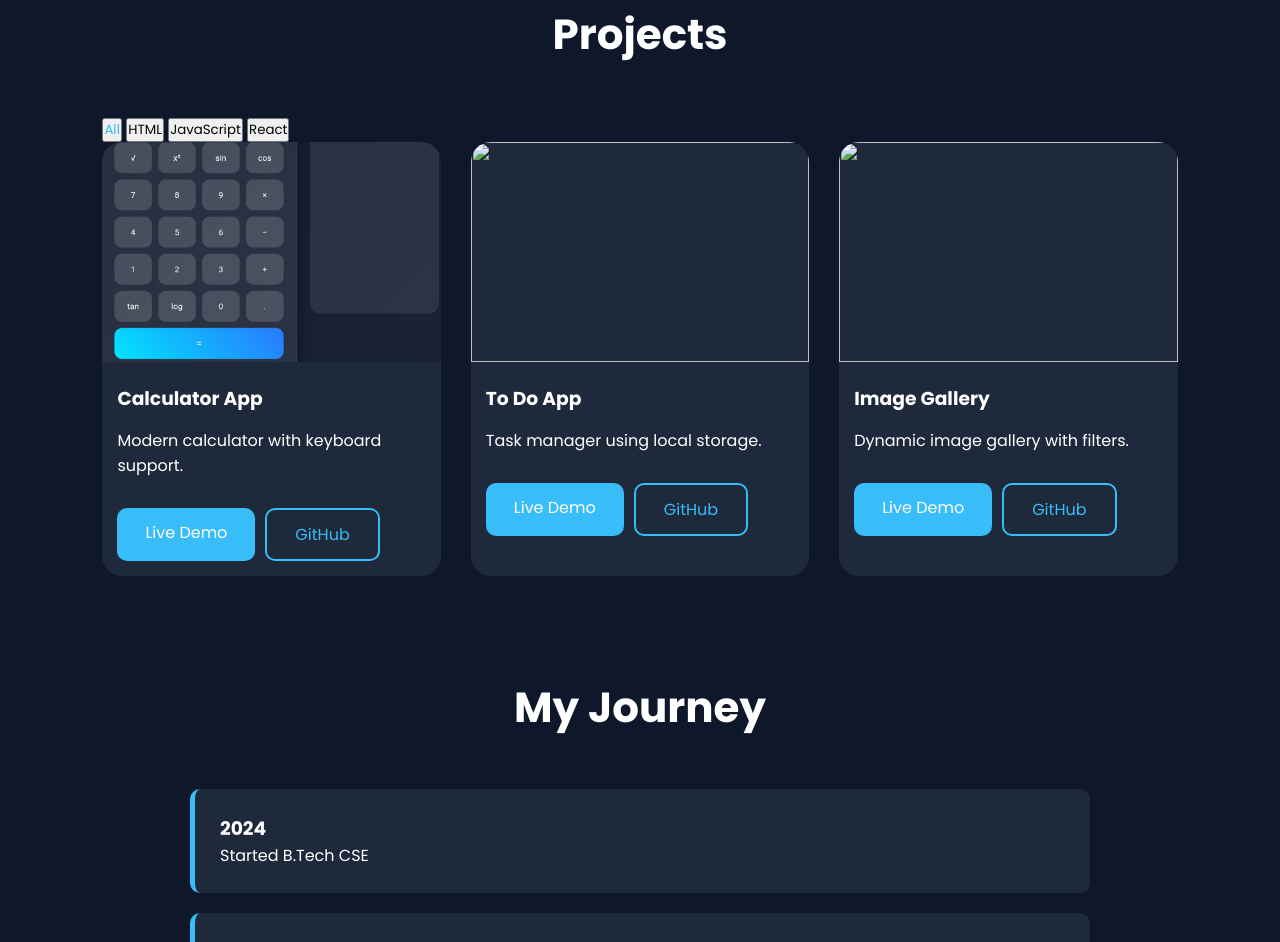
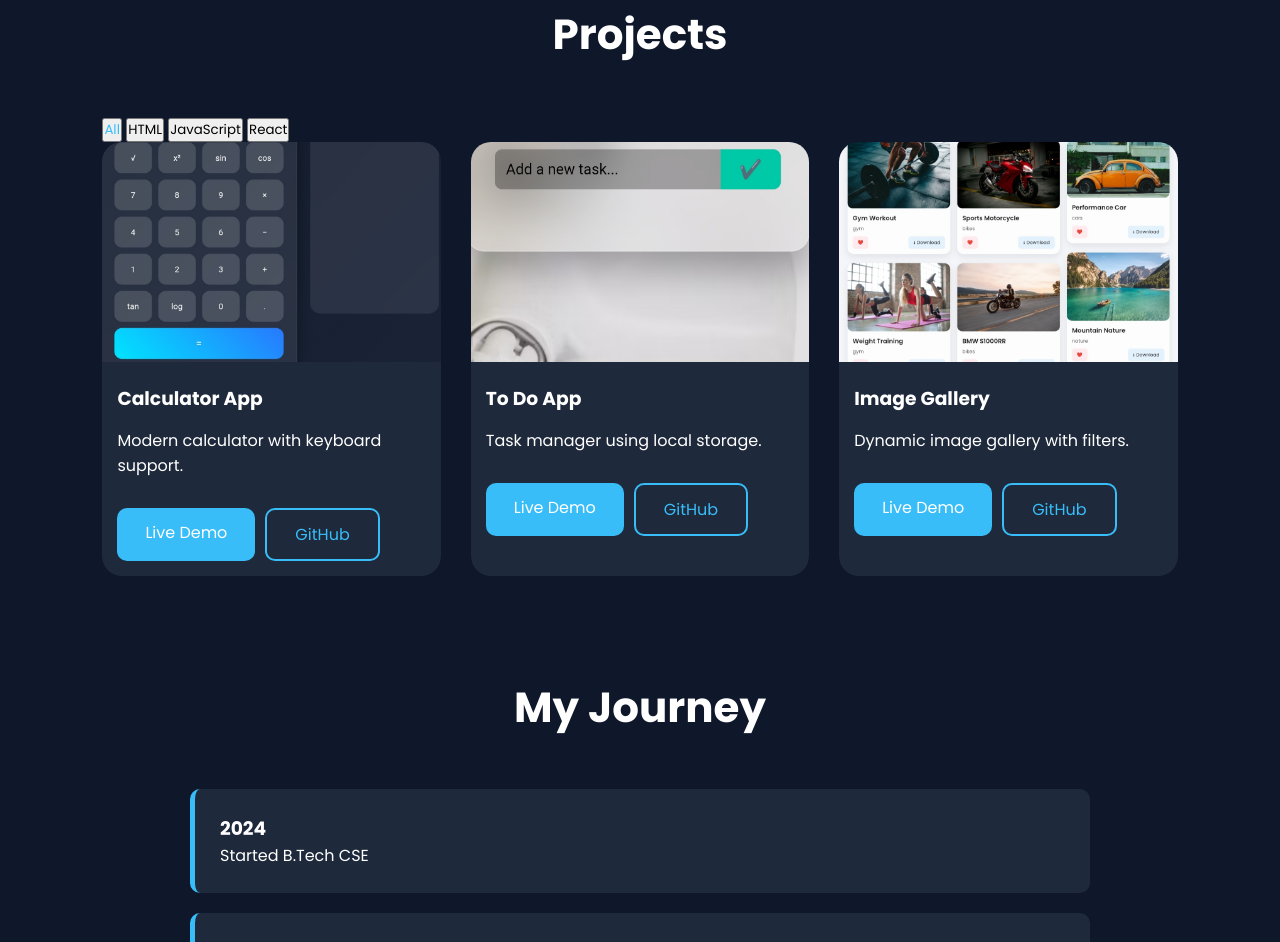
Before and after one commit to Dhanayush7/MY-PORTFOLIO, a plain HTML site: page index.html in a window 1280 px wide. Shown: the part 2495-3437 px from the top of the page. Drawn offline with nearby package versions, Linux system fonts and the light colour scheme; no server answers; animation ran at ten frames a second; files whose address does not match are found by name.

Commit message:
Media Changes

```diff
--- a/index.html
+++ b/index.html
@@ -401,7 +401,7 @@
 
             <div class="project-card">
 
-                <img src="images/to do list.jpg">
+                <img src="images/to_do_list.jpg">
 
                 <h3>To Do App</h3>
 
@@ -427,7 +427,7 @@
 
             <div class="project-card">
 
-                <img src="images/image gallery.jpg">
+                <img src="images/image_gallery.jpg">
 
                 <h3>Image Gallery</h3>
 
```
Also changed, not shown: images/calculator.jpg (renamed from calculator.jpg), images/image_gallery.jpg (renamed from image gallery.jpg), images/profile.jpg (renamed from profile.jpg), images/to_do_list.jpg (renamed from to do list.jpg), 2 other files.
